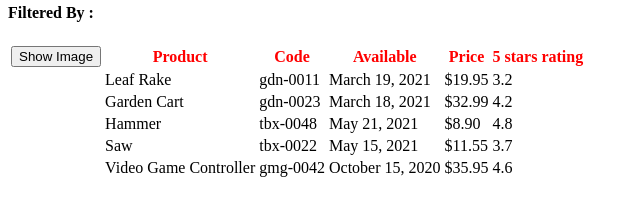
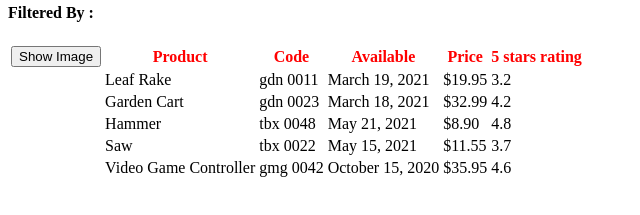
Before and after one commit to nhandinhto/TrainingAngular, an Angular app in the folder src/APM/: page / in a window 1280 px wide. Shown: the part 157-372 px from the top of the page, without its empty margins (0-640 px from the left). Built offline with nearby package versions, Linux system fonts and the light colour scheme.

Commit message:
Lession : Using LifeCycle and Custom pipes

```diff
--- a/src/APM/src/app/app.module.ts
+++ b/src/APM/src/app/app.module.ts
@@ -3,11 +3,13 @@ import { BrowserModule } from '@angular/platform-browser';
 import { AppComponent } from './app.component';
 import { ProductListComponent } from './products/product-list.component';
 import { FormsModule } from '@angular/forms';
+import { ConvertToSpacePipes } from './shared/convert-to-space.pipe';
 
 @NgModule({
   declarations: [
     AppComponent,
-    ProductListComponent
+    ProductListComponent,
+    ConvertToSpacePipes
   ],
   imports: [
     BrowserModule,
--- a/src/APM/src/app/products/product-list.component.ts
+++ b/src/APM/src/app/products/product-list.component.ts
@@ -1,13 +1,18 @@
-import { Component } from "@angular/core";
+import { Component, OnInit } from "@angular/core";
 import { IProduct } from "./product";
 
 @Component({
     selector: "pm-products",
     templateUrl:`./products-list.component.html`,
-    styleUrls: ['./product-list.component.css'],
+    styleUrls: ['./product-list.component.css'], // we can set multiple file style in styles urls
 })
 
-export class ProductListComponent{
+export class ProductListComponent implements OnInit{
+
+    ngOnInit(): void {
+      console.log("Initializing");
+
+    }
     title  = "Products List Components";
     imageWidth = 50;
     imageMargin = 2;
--- a/src/APM/src/app/products/products-list.component.html
+++ b/src/APM/src/app/products/products-list.component.html
@@ -42,7 +42,7 @@
                         </td>
                         <!-- use pipetype to display data with custom format you want to display |-->
                         <td>{{product.productName}}</td>
-                        <td>{{product.productCode | lowercase}}</td>
+                        <td>{{product.productCode | lowercase | convertToSpace : '-'}}</td>
                         <td>{{product.releaseDate}}</td>
                         <td>{{product.price | currency : 'USD' : 'symbol' : '1.2-2'}}</td>
                         <td>{{product.starRating}}</td>
--- /dev/null
+++ b/src/APM/src/app/shared/convert-to-space.pipe.ts
@@ -0,0 +1,11 @@
+import { Pipe, PipeTransform } from "@angular/core";
+
+@Pipe({
+    name:'convertToSpace'
+})
+
+export class ConvertToSpacePipes implements PipeTransform{
+    transform(value : string, args : string) : string {
+        return value.replace(args,' ');
+    }
+}
```
